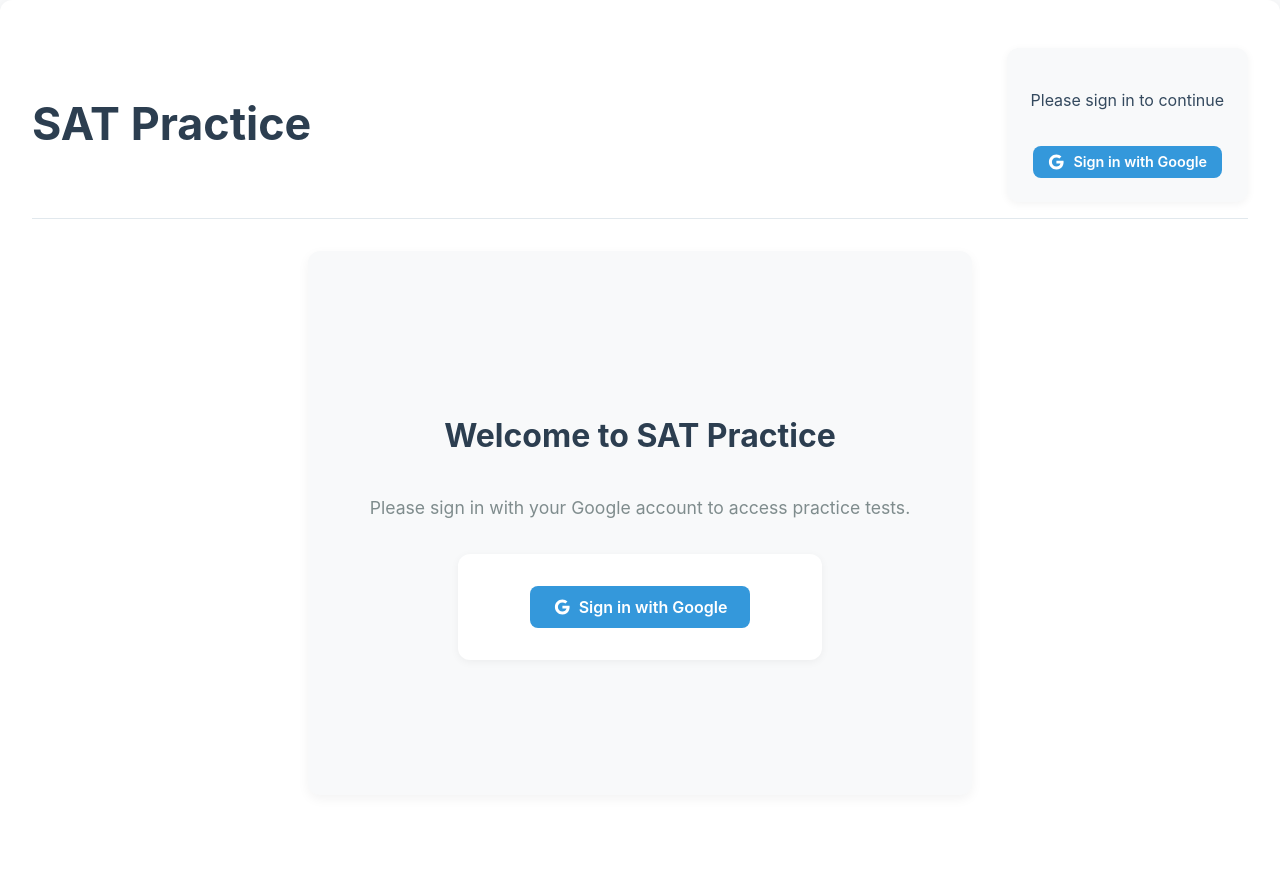
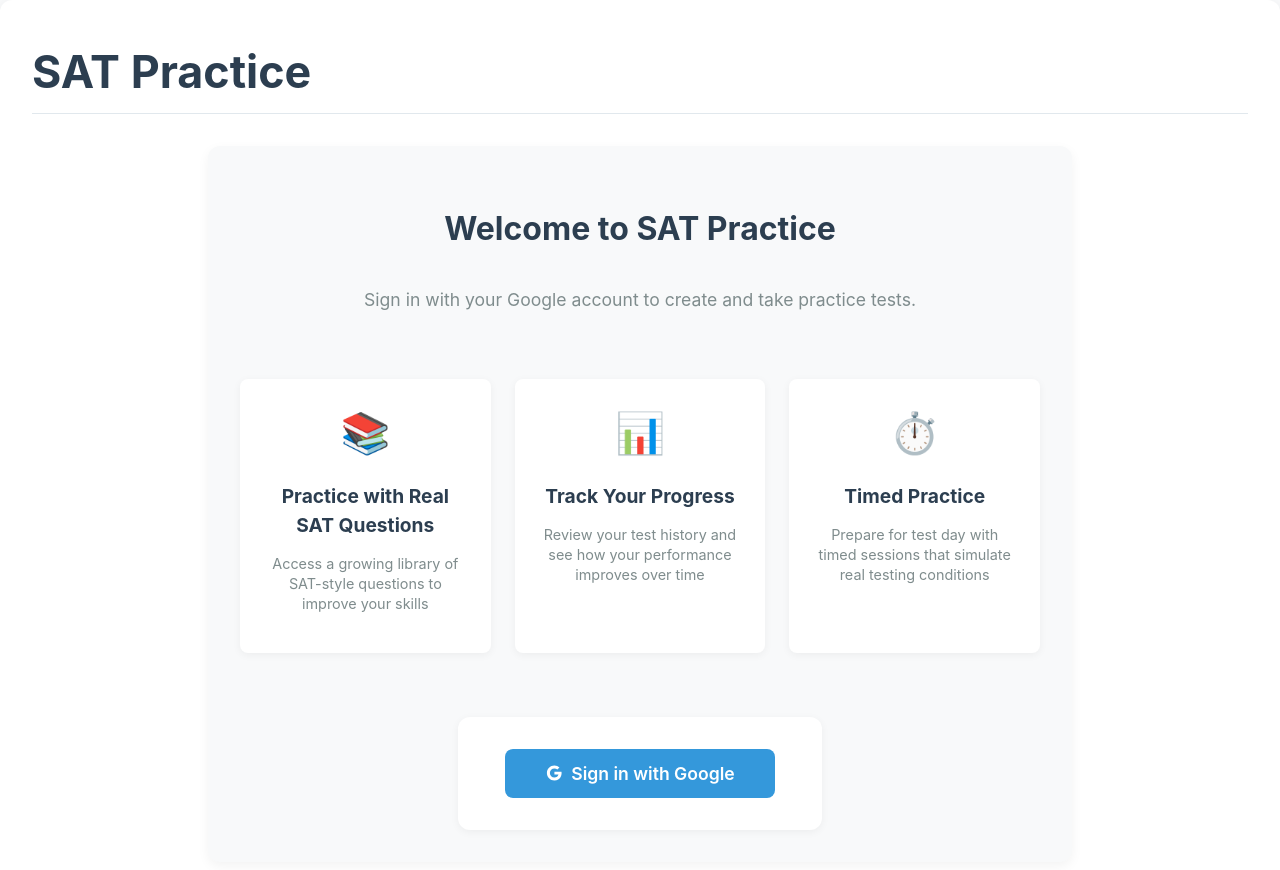
Before and after one commit to xunhuang/SAT, a React (Vite) app in the folder frontend/: page /login in a window 1280 px wide. Shown: the top 870 px of the page. Built offline with nearby package versions, Linux system fonts and the light colour scheme; no server answers.

Commit message:
sign in works better now

```diff
--- a/frontend/src/App.css
+++ b/frontend/src/App.css
@@ -79,7 +79,7 @@
   border-radius: 12px;
   box-shadow: 0 4px 12px rgba(0, 0, 0, 0.05);
   text-align: center;
-  max-width: 600px;
+  max-width: 800px;
   margin: 0 auto;
 }
 
@@ -89,11 +89,63 @@
   font-size: 2rem;
 }
 
-.login-page p {
+.login-page > p {
   color: #7f8c8d;
   margin-bottom: 2rem;
   font-size: 1.1rem;
   line-height: 1.6;
+}
+
+/* Login benefits section */
+.login-benefits {
+  display: flex;
+  justify-content: space-between;
+  margin: 2rem 0;
+  flex-wrap: wrap;
+  gap: 1.5rem;
+  width: 100%;
+}
+
+.benefit-item {
+  flex: 1;
+  min-width: 200px;
+  padding: 1.5rem;
+  background-color: white;
+  border-radius: 8px;
+  box-shadow: 0 2px 8px rgba(0, 0, 0, 0.05);
+  transition: transform 0.2s ease, box-shadow 0.2s ease;
+}
+
+.benefit-item:hover {
+  transform: translateY(-5px);
+  box-shadow: 0 4px 12px rgba(0, 0, 0, 0.1);
+}
+
+.benefit-icon {
+  font-size: 2.5rem;
+  margin-bottom: 1rem;
+  display: block;
+}
+
+.benefit-item h3 {
+  font-size: 1.2rem;
+  color: #2c3e50;
+  margin-bottom: 0.5rem;
+}
+
+.benefit-item p {
+  font-size: 0.9rem;
+  color: #7f8c8d;
+  line-height: 1.4;
+}
+
+.login-button-container {
+  margin-top: 2rem;
+}
+
+.login-button-container .login-button {
+  padding: 0.9rem 2.5rem;
+  font-size: 1.1rem;
 }
 
 .loading-screen {
--- a/frontend/src/App.tsx
+++ b/frontend/src/App.tsx
@@ -49,14 +49,10 @@ const AppLayout = ({ children }: { children: JSX.Element }) => {
             <>
               <Link to="/" className="nav-link">Tests</Link>
               <Link to="/health" className="nav-link">API Status</Link>
+              <div className="user-info">
+                <ProfileSettings />
+              </div>
             </>
-          )}
-          {currentUser ? (
-            <div className="user-info">
-              <ProfileSettings />
-            </div>
-          ) : (
-            <Login isLoggedIn={false} userEmail={null} />
           )}
         </div>
       </div>
@@ -79,8 +75,27 @@ const LoginPage = () => {
   return (
     <div className="login-page">
       <h2>Welcome to SAT Practice</h2>
-      <p>Please sign in with your Google account to access practice tests.</p>
-      <Login isLoggedIn={false} userEmail={null} />
+      <p>Sign in with your Google account to create and take practice tests.</p>
+      <div className="login-benefits">
+        <div className="benefit-item">
+          <span className="benefit-icon">📚</span>
+          <h3>Practice with Real SAT Questions</h3>
+          <p>Access a growing library of SAT-style questions to improve your skills</p>
+        </div>
+        <div className="benefit-item">
+          <span className="benefit-icon">📊</span>
+          <h3>Track Your Progress</h3>
+          <p>Review your test history and see how your performance improves over time</p>
+        </div>
+        <div className="benefit-item">
+          <span className="benefit-icon">⏱️</span>
+          <h3>Timed Practice</h3>
+          <p>Prepare for test day with timed sessions that simulate real testing conditions</p>
+        </div>
+      </div>
+      <div className="login-button-container">
+        <Login isLoggedIn={false} userEmail={null} />
+      </div>
     </div>
   );
 };
--- a/frontend/src/components/TestList.tsx
+++ b/frontend/src/components/TestList.tsx
@@ -146,8 +146,6 @@ const TestList = ({ tests, updateTests, isLoadingTests = false }: TestListProps)
 
   return (
     <div className="test-list-container">
-      <h1>SAT Practice Tests</h1>
-
       {/* Main test actions */}
       <div className="test-actions">
         {isCreatingTest ? (
@@ -165,13 +163,13 @@ const TestList = ({ tests, updateTests, isLoadingTests = false }: TestListProps)
                 onClick={createNewTest}
                 disabled={loading}
               >
-                {loading ? 'Creating...' : 'Create Test'}
+                {loading ? "Creating..." : "Create Test"}
               </button>
               <button
                 className="cancel-button"
                 onClick={() => {
                   setIsCreatingTest(false);
-                  setNewTestName('');
+                  setNewTestName("");
                 }}
                 disabled={loading}
               >
@@ -196,9 +194,11 @@ const TestList = ({ tests, updateTests, isLoadingTests = false }: TestListProps)
         {isLoadingTests ? (
           <div className="test-loader">
             <svg viewBox="0 0 24 24" xmlns="http://www.w3.org/2000/svg">
-              <path d="M12,1A11,11,0,1,0,23,12,11,11,0,0,0,12,1Zm0,19a8,8,0,1,1,8-8A8,8,0,0,1,12,20Z"
-                    opacity=".25"/>
-              <path d="M12,4a8,8,0,0,1,7.89,6.7A1.53,1.53,0,0,0,21.38,12h0a1.5,1.5,0,0,0,1.48-1.75,11,11,0,0,0-21.72,0A1.5,1.5,0,0,0,2.62,12h0a1.53,1.53,0,0,0,1.49-1.3A8,8,0,0,1,12,4Z"/>
+              <path
+                d="M12,1A11,11,0,1,0,23,12,11,11,0,0,0,12,1Zm0,19a8,8,0,1,1,8-8A8,8,0,0,1,12,20Z"
+                opacity=".25"
+              />
+              <path d="M12,4a8,8,0,0,1,7.89,6.7A1.53,1.53,0,0,0,21.38,12h0a1.5,1.5,0,0,0,1.48-1.75,11,11,0,0,0-21.72,0A1.5,1.5,0,0,0,2.62,12h0a1.53,1.53,0,0,0,1.49-1.3A8,8,0,0,1,12,4Z" />
             </svg>
             <p>Loading your tests...</p>
           </div>
@@ -209,7 +209,7 @@ const TestList = ({ tests, updateTests, isLoadingTests = false }: TestListProps)
           </div>
         ) : (
           <div className="tests-grid">
-            {tests.map(test => (
+            {tests.map((test) => (
               <div key={test.id} className="test-card">
                 <div className="test-card-header">
                   <h2>{test.name}</h2>
@@ -222,14 +222,24 @@ const TestList = ({ tests, updateTests, isLoadingTests = false }: TestListProps)
                   </button>
                 </div>
                 <div className="test-card-body">
-                  <p className="question-count">{test.questions.length} Questions</p>
-                  <p className="created-date">Created: {formatDate(test.createdAt)}</p>
+                  <p className="question-count">
+                    {test.questions.length} Questions
+                  </p>
+                  <p className="created-date">
+                    Created: {formatDate(test.createdAt)}
+                  </p>
                 </div>
                 <div className="test-card-footer">
                   <Link
                     to={`/test/${test.id}`}
                     className="start-test-button"
-                    onClick={() => console.log('[TestList] Starting test:', test.id, test.name)}
+                    onClick={() =>
+                      console.log(
+                        "[TestList] Starting test:",
+                        test.id,
+                        test.name
+                      )
+                    }
                   >
                     Start Practice
                   </Link>
```
